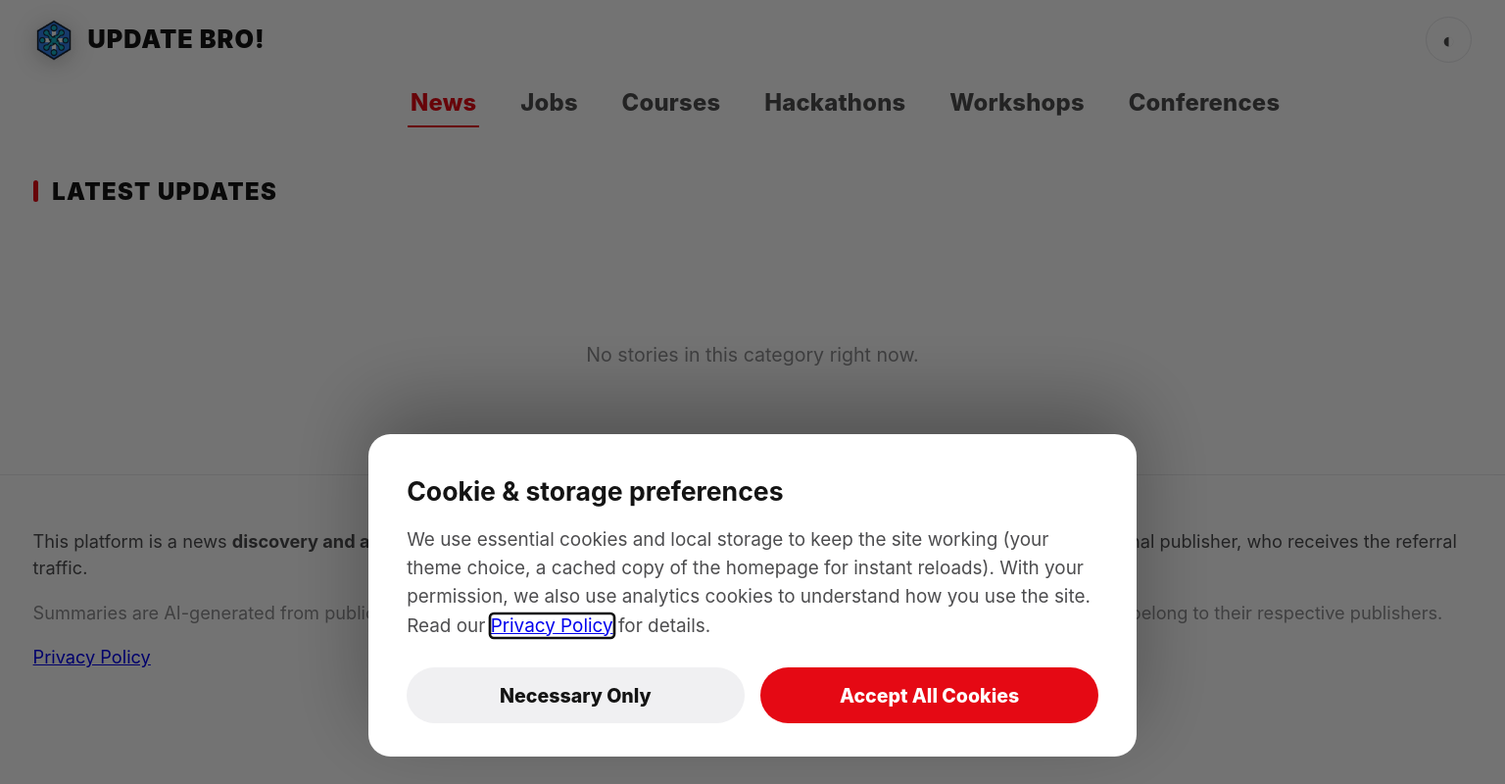
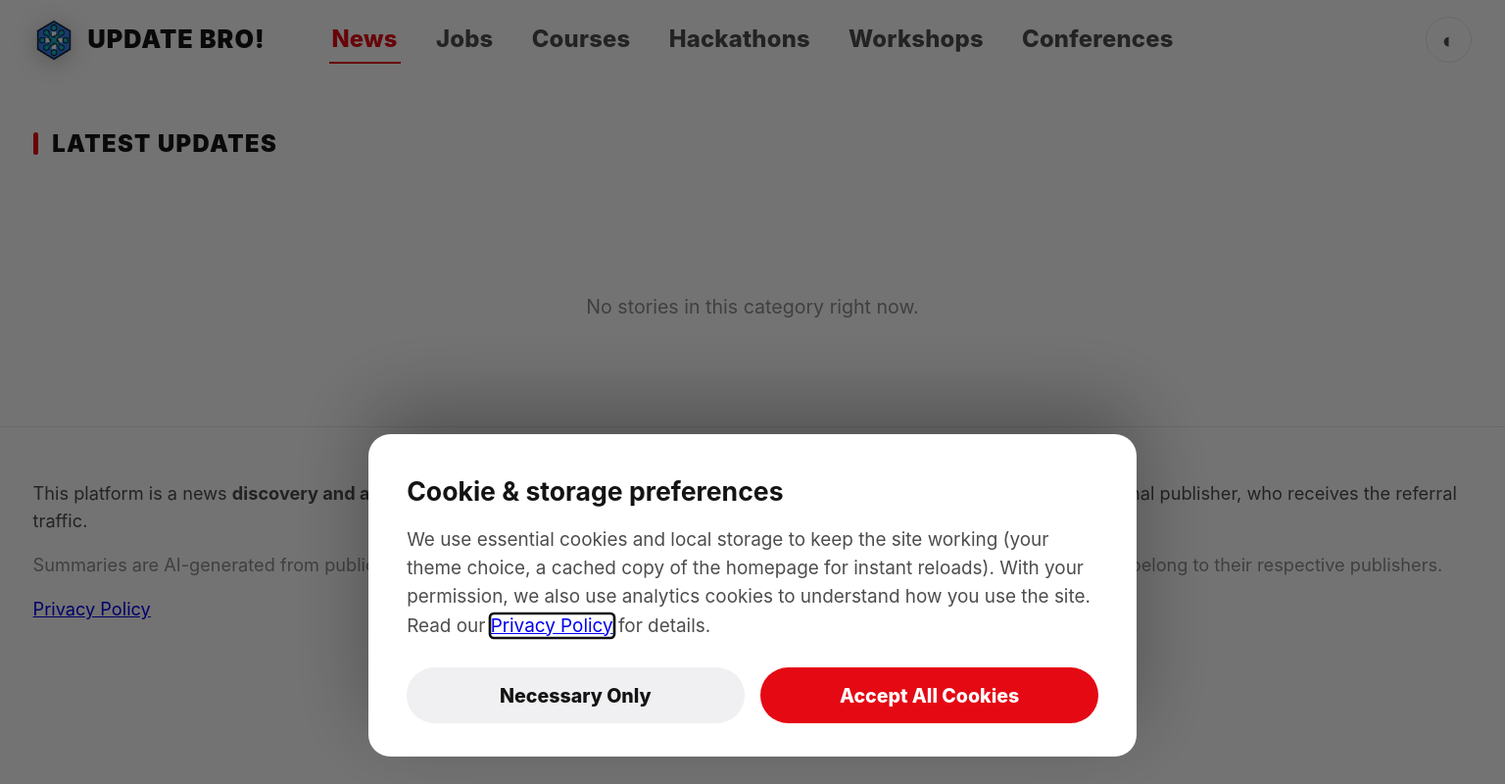
Before and after one commit to fbivinay/Ai_tech_news, a website: page public/index.html in a window 1536 px wide. Shown: the whole page at 98% size. Drawn offline with Linux system fonts and the light colour scheme; no server answers.

Commit message:
Header: center nav on the page, same row as brand, on wide screens
Grid auto-placement was pushing the nav to a second row: brand (col 1) and
toggle (col 3) placed first moved the sparse cursor past column 2, so the nav
wrapped. Explicit grid-area rows fix that.

Centering needs equal 1fr side tracks — auto/1fr/auto only centered the nav in
the leftover space next to the logo. Gated to >=1400px, since brand + six links
+ toggle collide below that; narrower screens keep the full-width nav bar.

Verified with headless Chrome: nav midpoint is 960 at 1920px and 720 at 1440px.

```diff
--- a/public/styles.css
+++ b/public/styles.css
@@ -831,20 +831,23 @@ html[data-theme='dark'] .site-header.scrolled { box-shadow: 0 4px 20px rgba(0, 0
 .top-nav a:hover { color: var(--ink); }
 .top-nav a.active { color: var(--red); border-bottom-color: var(--red); }
 
-/* Desktop: fold the nav back onto the brand row, truly centered on the row
-   (not just centered in the leftover space next to the logo) — the header-inner
-   wrapper is dissolved via display:contents so brand/toggle/nav become three
-   independent grid columns. */
-@media (min-width: 761px) {
-  .site-header { display: grid; grid-template-columns: auto 1fr auto; align-items: center; }
+/* Wide desktop: fold the nav onto the brand row, centered on the page.
+   Only above 1400px — brand (~275px) + six links (~840px) + toggle need that
+   much room, and below it the nav collides with the logo. Narrower screens keep
+   the full-width bar above. header-inner is dissolved with display:contents so
+   brand/toggle/nav become sibling grid items; 1fr/auto/1fr side tracks are what
+   centers the nav on the page (auto/1fr/auto only centers the leftover space). */
+@media (min-width: 1400px) {
+  .site-header { display: grid; grid-template-columns: 1fr auto 1fr; align-items: center; }
   .header-inner { display: contents; }
-  .brand { grid-column: 1; padding: 14px 0 14px 24px; }
-  .theme-toggle { grid-column: 3; margin-right: 24px; }
+  .brand { grid-area: 1 / 1; justify-self: start; padding: 14px 0 14px 24px; }
+  .theme-toggle { grid-area: 1 / 3; justify-self: end; margin-right: 24px; }
   .top-nav {
-    grid-column: 2;
+    grid-area: 1 / 2;
     justify-content: center;
-    gap: 28px;
+    gap: 24px;
     padding: 0;
+    min-width: 0;
     border-bottom: none;
   }
   .top-nav a { font-size: 17px; padding: 4px 2px; border-bottom-width: 2px; }
```
